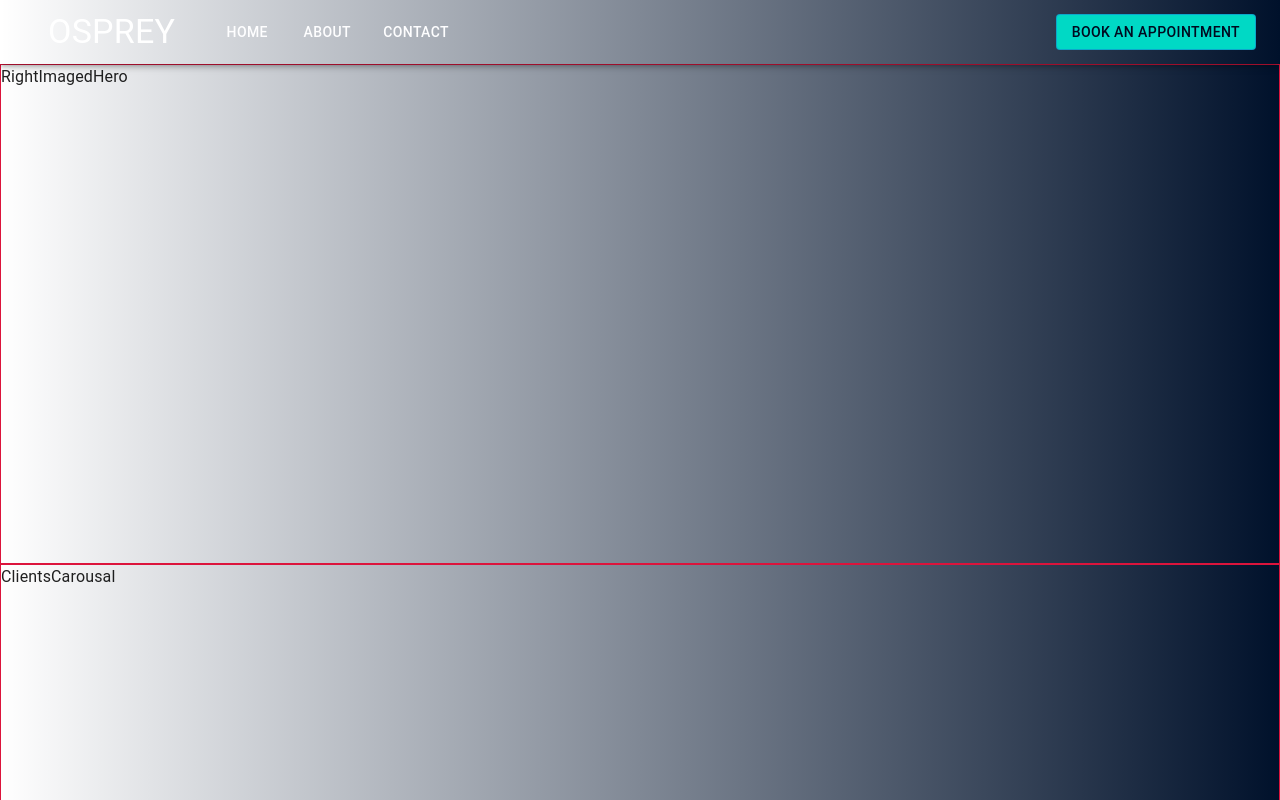
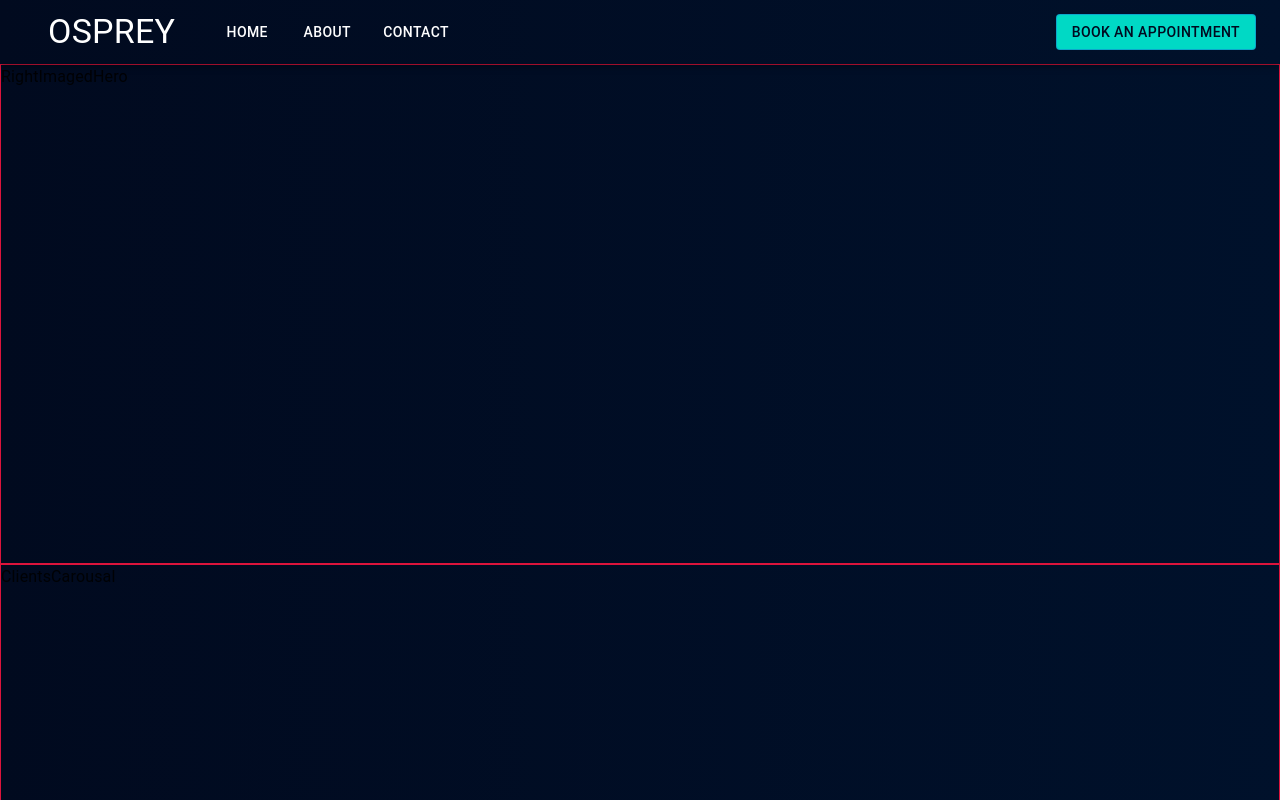
Before and after one commit to AflahPS/osprey-fe-next, a Next.js app: page / in a window 1280 px wide. Shown: the top 800 px of the page. Built offline with nearby package versions, Linux system fonts and the light colour scheme.

Commit message:
bg color fix

```diff
--- a/src/styles/globals.css
+++ b/src/styles/globals.css
@@ -15,8 +15,8 @@ body {
 body {
   color: #fefeff;
   background: linear-gradient(
-      to  right,
-      transparent,
+      to right,
+      #010a1f,
       #00112b
     )
     #010a1f;
```
